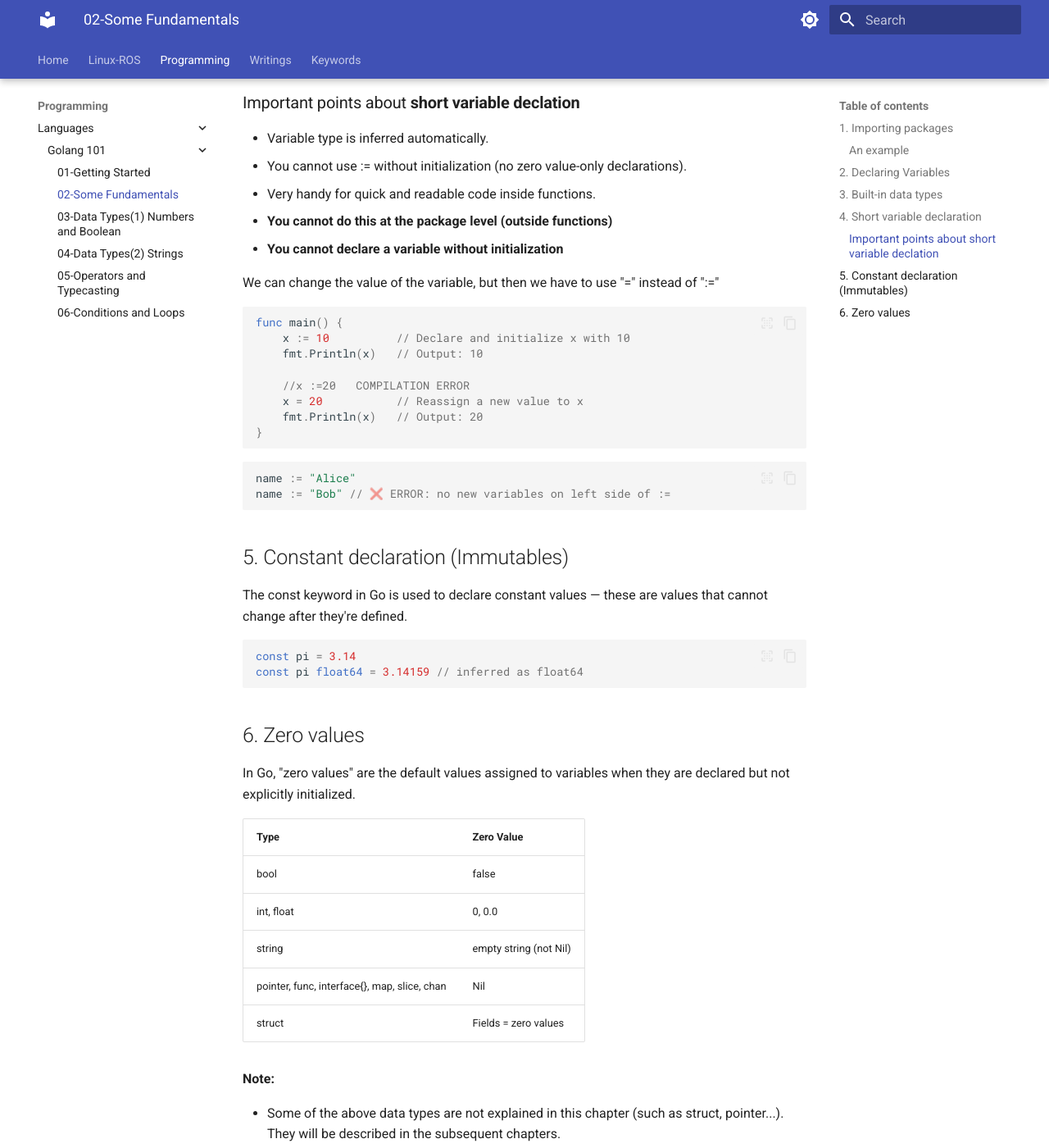
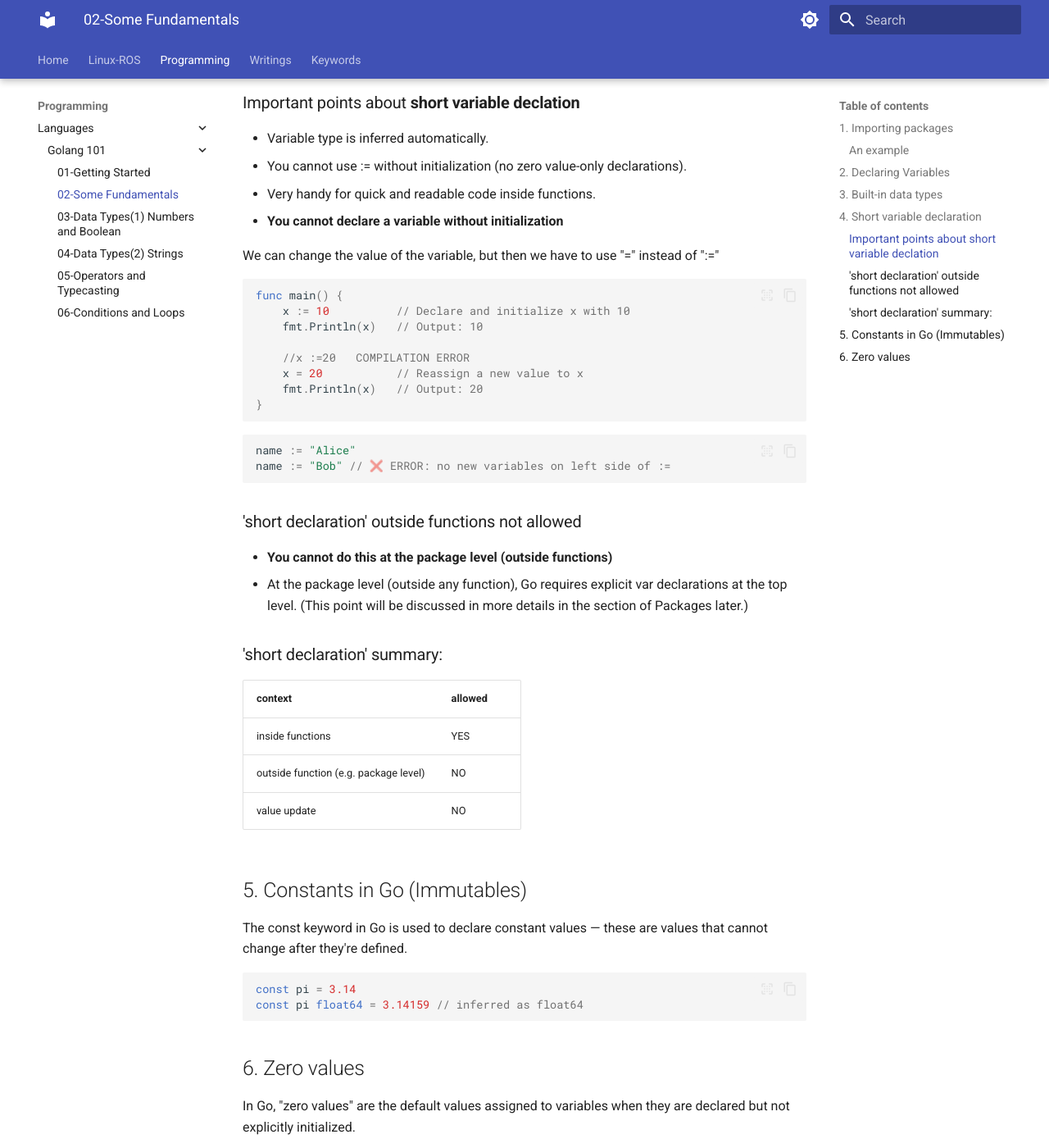
Before and after one commit to alohamujeeb/alohamujeeb.github.io, an MkDocs documentation site: the page built from docs/languages/golang/02-basics.md, in a window 1280 px wide and 1400 px high, scrolled down 2895 px. Shown: the whole window at 82% size. Built offline with MkDocs 1.6.1 and Material for MkDocs 9.7.7, drawn with Linux system fonts in a browser that asks for light colours.

Commit message:
one topic on go programming added

````diff
--- a/docs/languages/golang/02-basics.md
+++ b/docs/languages/golang/02-basics.md
@@ -150,8 +149,25 @@ name := "Alice"
 name := "Bob" // ❌ ERROR: no new variables on left side of :=
 ```
 
+### 'short declaration' outside functions not allowed
 
-##5. Constant declaration (Immutables)
+- **You cannot do this at the package level (outside functions)**
+- At the package level (outside any function), Go requires explicit var declarations at the top level.
+(This point will be discussed in more details in the section of Packages later.)
+
+
+### 'short declaration' summary:
+
+|context|allowed|
+|---|---|
+|inside functions| YES|
+|outside function (e.g. package level)| NO|
+|value update|NO|
+
+
+
+
+##5. Constants in Go (Immutables)
 The const keyword in Go is used to declare constant values — these are values that cannot change after they're defined.
 
 ``` go
````
Also changed, not shown: other parts of docs/languages/golang/02-basics.md (+0 -1 lines).
